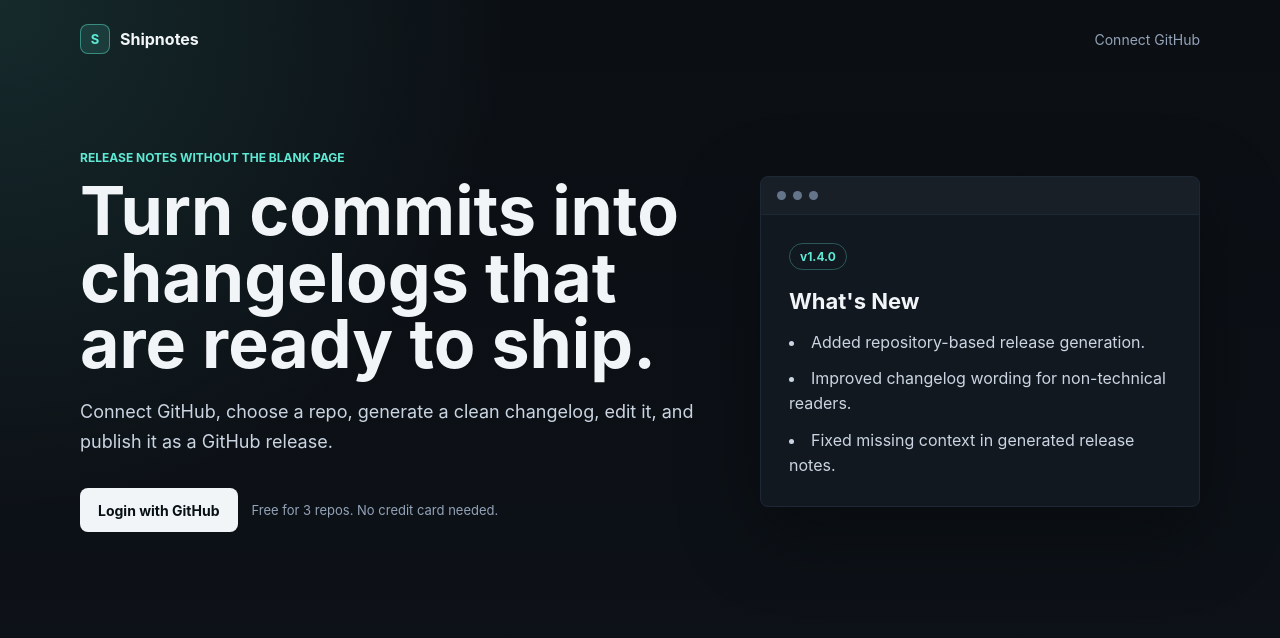
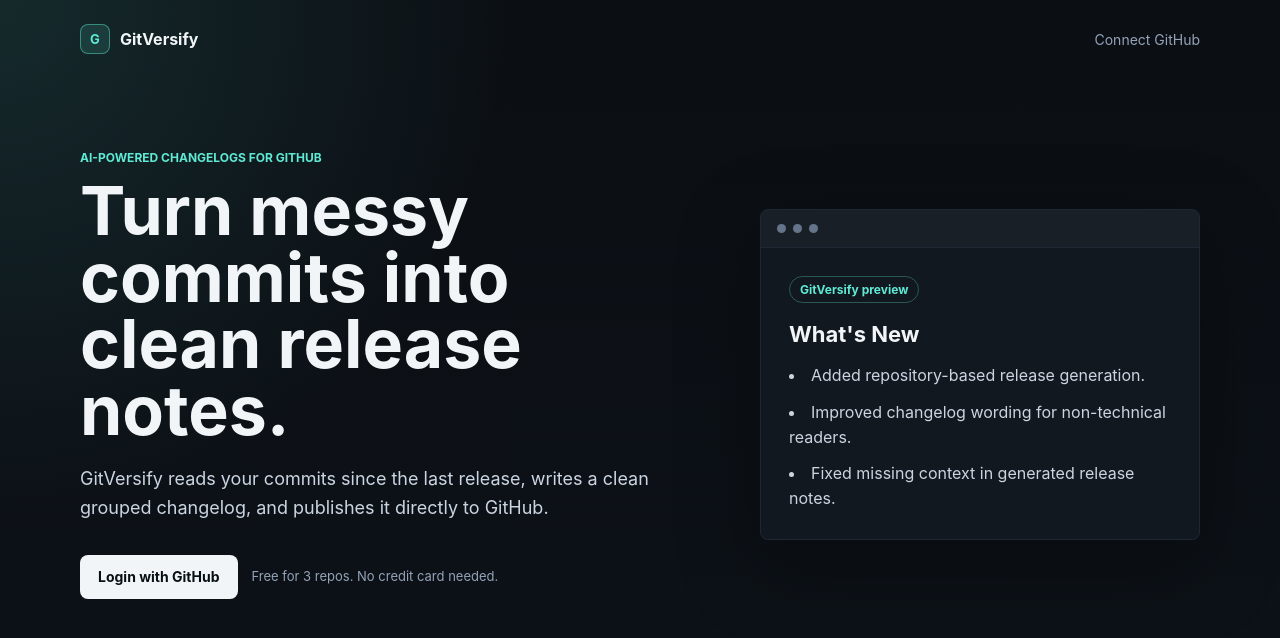
Before and after one commit to Workk001/gitversify, a Next.js app: page / in a window 1280 px wide. Shown: the top 638 px of the page. Built offline with nearby package versions, Linux system fonts and the light colour scheme.

Commit message:
created project gitversify

```diff
--- a/app/dashboard/page.js
+++ b/app/dashboard/page.js
@@ -35,8 +35,8 @@ export default async function Dashboard() {
             <section className="shell dashboard-shell">
                 <header className="dashboard-header">
                     <a className="brand" href="/dashboard">
-                        <span className="brand-mark">S</span>
-                        shiplog
+                        <span className="brand-mark">G</span>
+                        GitVersify
                     </a>
 
                     <div className="user-pill">
--- a/app/layout.js
+++ b/app/layout.js
@@ -1,8 +1,8 @@
 import "./globals.css";
 
 export const metadata = {
-  title: "Shipnotes",
-  description: "Generate and publish GitHub changelogs from recent commits.",
+  title: "GitVersify",
+  description: "AI-powered changelog generator for GitHub releases.",
 };
 
 export default function RootLayout({ children }) {
--- a/app/page.js
+++ b/app/page.js
@@ -5,8 +5,8 @@ export default function Home() {
     <main className="landing-page">
       <nav className="shell nav">
         <Link className="brand" href="/">
-          <span className="brand-mark">S</span>
-          Shipnotes
+          <span className="brand-mark">G</span>
+          GitVersify
         </Link>
         <a className="nav-link" href="/api/auth/github">
           Connect GitHub
@@ -15,11 +15,11 @@ export default function Home() {
 
       <section className="shell hero">
         <div className="hero-copy">
-          <p className="eyebrow">Release notes without the blank page</p>
-          <h1>Turn commits into changelogs that are ready to ship.</h1>
+          <p className="eyebrow">AI-powered changelogs for GitHub</p>
+          <h1>Turn messy commits into clean release notes.</h1>
           <p className="hero-text">
-            Connect GitHub, choose a repo, generate a clean changelog, edit it,
-            and publish it as a GitHub release.
+            GitVersify reads your commits since the last release, writes a clean
+            grouped changelog, and publishes it directly to GitHub.
           </p>
 
           <div className="hero-actions">
@@ -39,7 +39,7 @@ export default function Home() {
             <span></span>
           </div>
           <div className="preview-card">
-            <p className="preview-label">v1.4.0</p>
+            <p className="preview-label">GitVersify preview</p>
             <h2>What&apos;s New</h2>
             <ul>
               <li>Added repository-based release generation.</li>
--- a/package.json
+++ b/package.json
@@ -1,5 +1,5 @@
 {
-  "name": "shiplog",
+  "name": "gitversify",
   "version": "0.1.0",
   "private": true,
   "scripts": {
```
Also changed, not shown: 1 other file (tests, documents, lock files or other folders).
